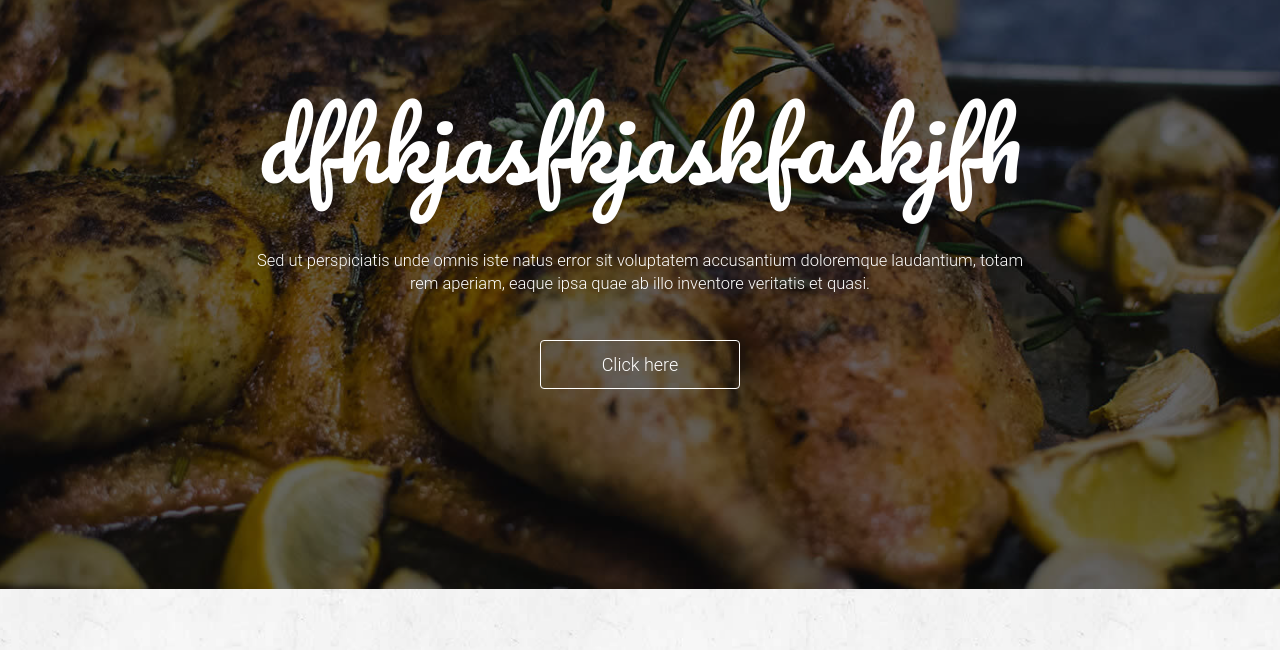
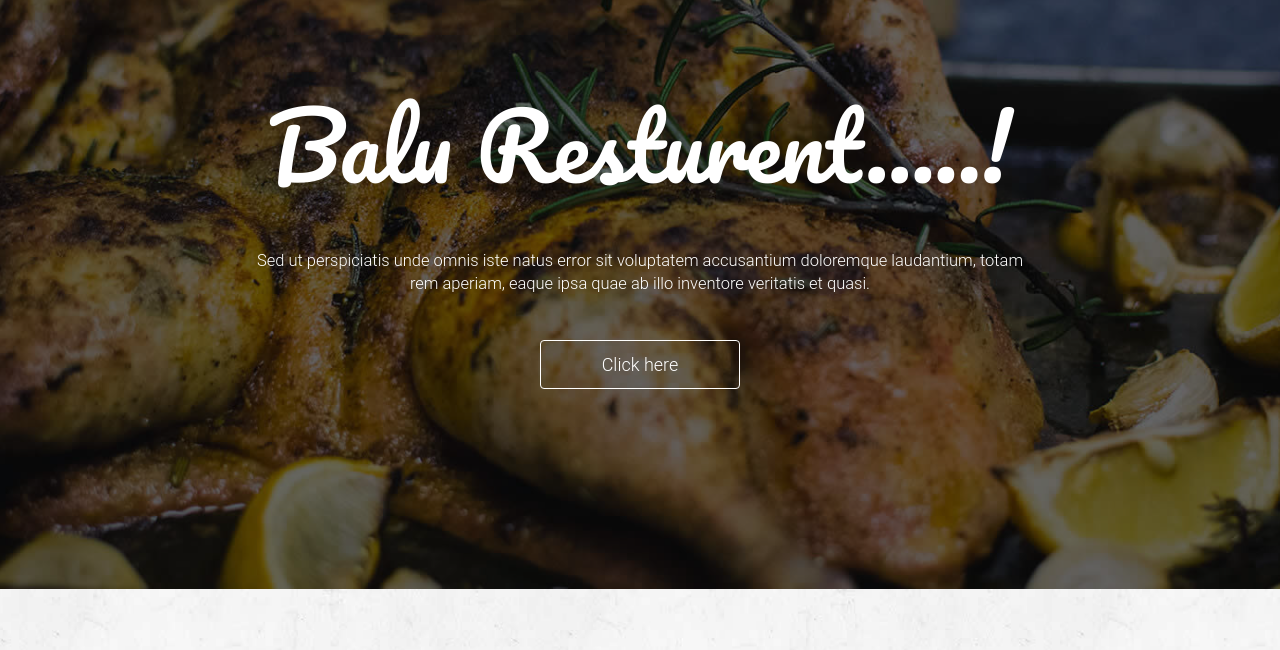
Before and after one commit to balu3m/food, a plain HTML site: page index.html in a window 1280 px wide. Shown: the part 150-800 px from the top of the page. Drawn offline with Linux system fonts and the light colour scheme.

Commit message:
modify to Balu Resturent....!

```diff
--- a/index.html
+++ b/index.html
@@ -107,7 +107,7 @@
                         <div class="main_slider text-center">
                             <div class="col-md-12">
                                 <div class="main_slider_content wow zoomIn" data-wow-duration="1s">
-                                    <h1>dfhkjasfkjaskfaskjfh  </h1>
+                                    <h1>Balu Resturent.....!  </h1>
                                     <p>Sed ut perspiciatis unde omnis iste natus error sit voluptatem accusantium doloremque laudantium, totam rem aperiam, eaque ipsa quae ab illo inventore veritatis et quasi. </p>
                                     <button href="" class="btn-lg">Click here</button>
                                 </div>
```
